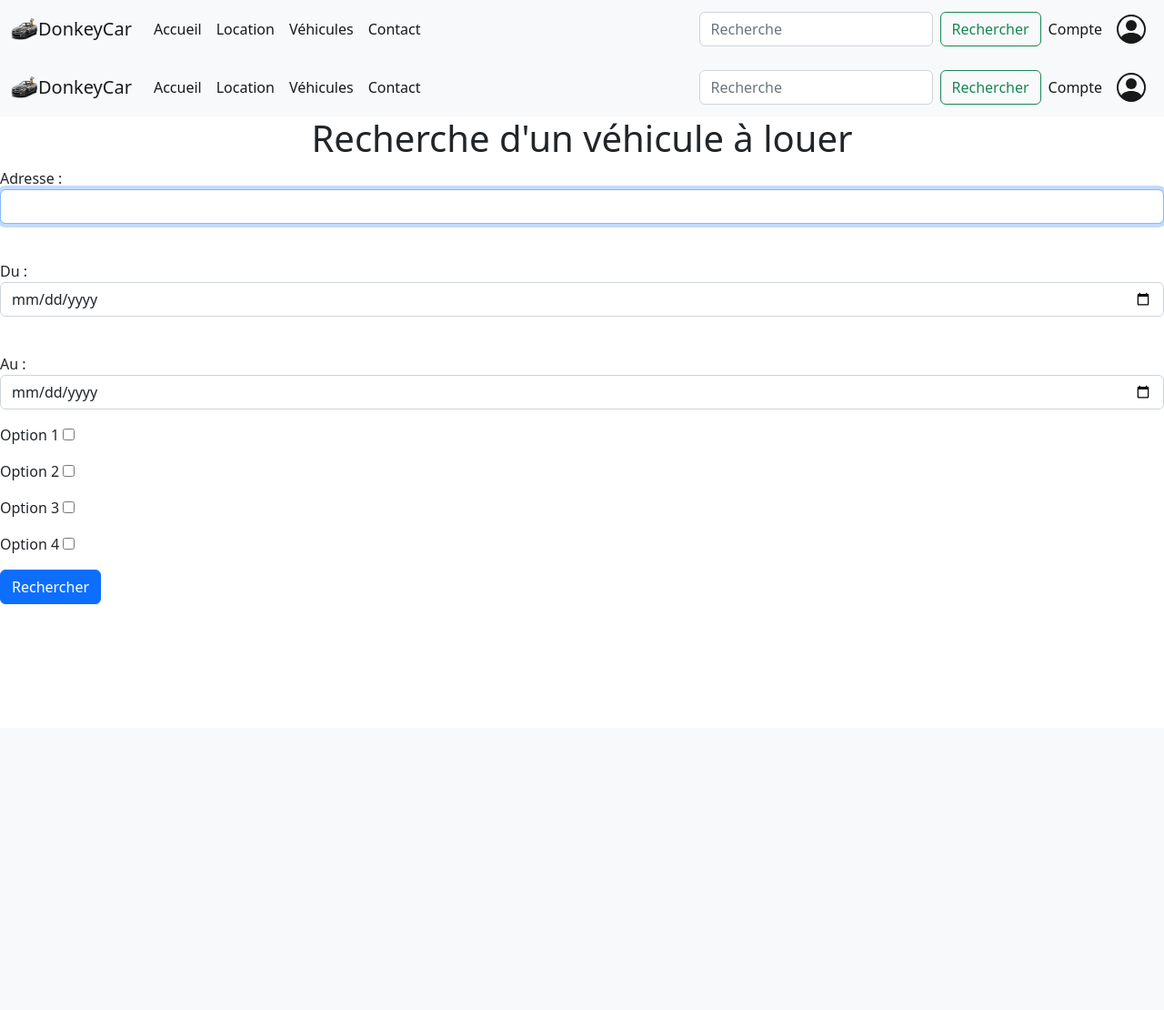
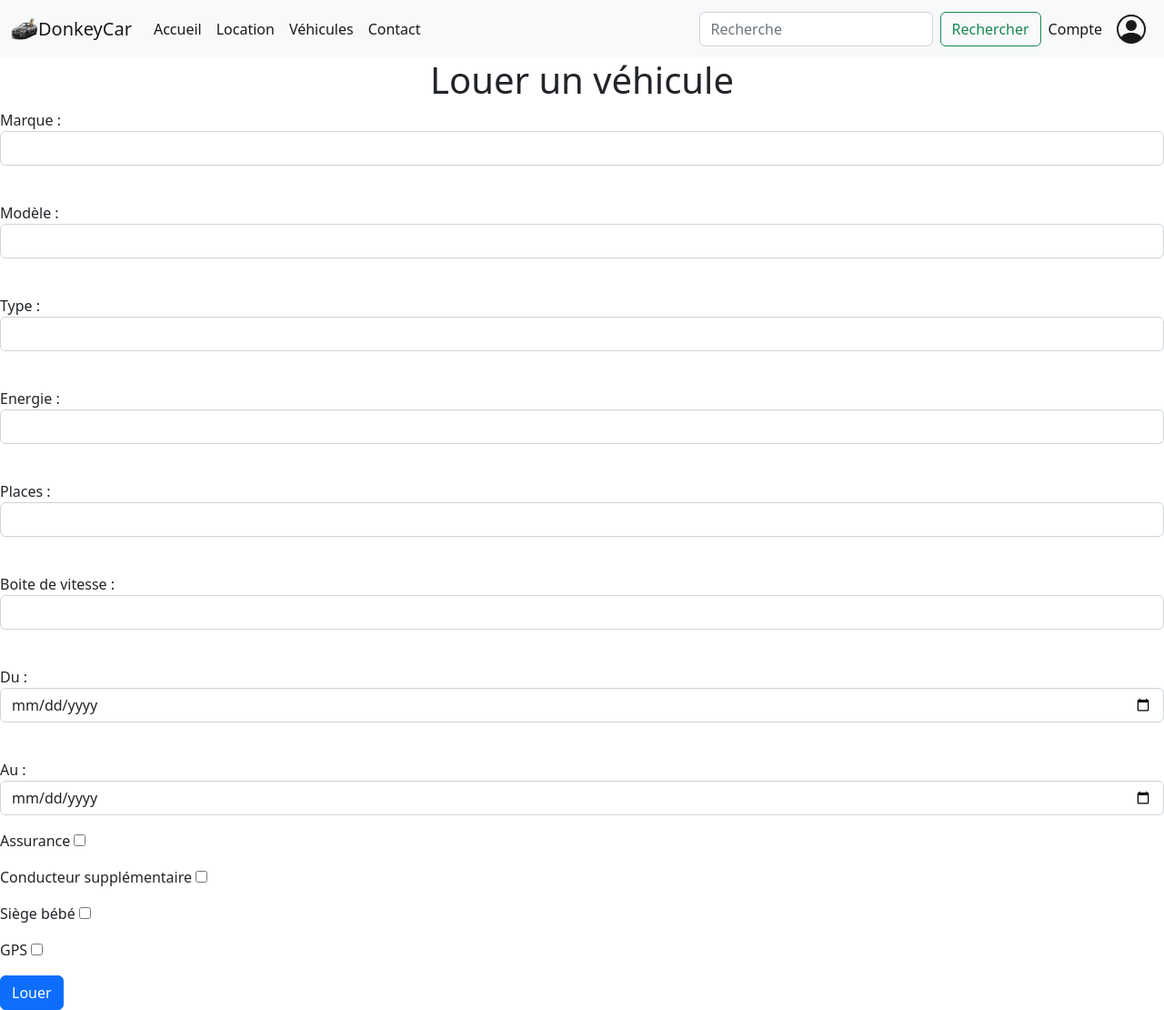
Before and after one commit to Peschard-Francois/DonkeyCar, a PHP site: page /location.php in a window 1280 px wide. Shown: the whole page at 91% size. Before the commit the page ends 664 px from the top, so only its background shows below. Run offline with PHP 8.4, Linux system fonts and the light colour scheme.

Commit message:
Form update + pdo BDD

```diff
--- a/location.php
+++ b/location.php
@@ -1,8 +1,8 @@
 <?php
+require_once 'database.php';
+$pdo = getPdo();
+?>
 
-include './include/header.php';
-
-?>
 
 <!DOCTYPE html>
 <html lang="en">
@@ -18,15 +18,36 @@ include './include/header.php';
 <header>
     <?php include './include/header.php'; ?>
 </header>
+
 <body>
     <div class="d-flex justify-content-center">
-        <h1>Recherche d'un véhicule à louer</h1>
+        <h1>Louer un véhicule</h1>
     </div>
     <!-- ACTION A AJOUTER -->
     <form action="" method="post">
         <div class="mb-3">
-            <label for="adress">Adresse :</label>
-            <input type="text" class="form-control" id="adress" name="adress" autofocus>
+            <label for="brand">Marque :</label>
+            <input type="text" class="form-control" id="brand" name="brand" required>
+        </div> <br>
+        <div class="mb-3">
+            <label for="model">Modèle :</label>
+            <input type="text" class="form-control" id="model" name="model" required>
+        </div> <br>
+        <div class="mb-3">
+            <label for="range">Type :</label>
+            <input type="text" class="form-control" id="range" name="range" required>
+        </div> <br>
+        <div class="mb-3">
+            <label for="energy">Energie :</label>
+            <input type="text" class="form-control" id="energy" name="energy" required>
+        </div> <br>
+        <div class="mb-3">
+            <label for="seats">Places :</label>
+            <input type="text" class="form-control" id="seats" name="seats" required>
+        </div> <br>
+        <div class="mb-3">
+            <label for="gearbox">Boite de vitesse :</label>
+            <input type="text" class="form-control" id="gearbox" name="gearbox" required>
         </div> <br>
         <div class="mb-3">
             <label for="date1">Du :</label>
@@ -37,23 +58,23 @@ include './include/header.php';
             <input type="date" class="form-control" id="date2" name="date2" required>
         </div>
         <div class="mb-3">
-            <label for="option1">Option 1 </label>
-            <input type="checkbox" id="option1" name="option1" required>
+            <label for="option1">Assurance </label>
+            <input type="checkbox" id="option1" name="option1">
         </div>
         <div class="mb-3">
-            <label for="option2">Option 2 </label>
-            <input type="checkbox" id="option2" name="option2" required>
+            <label for="option2">Conducteur supplémentaire </label>
+            <input type="checkbox" id="option2" name="option2">
         </div>
         <div class="mb-3">
-            <label for="option3">Option 3 </label>
-            <input type="checkbox" id="option3" name="option3" required>
+            <label for="option3">Siège bébé </label>
+            <input type="checkbox" id="option3" name="option3">
         </div>
         <div class="mb-3">
-            <label for="option4">Option 4 </label>
-            <input type="checkbox" id="option4" name="option4" required>
+            <label for="option4">GPS </label>
+            <input type="checkbox" id="option4" name="option4">
         </div>
         <div class="button">
-            <button type="submit" class="btn btn-primary">Rechercher</button>
+            <button type="submit" class="btn btn-primary">Louer</button>
         </div>
     </form>
 </body>
```
